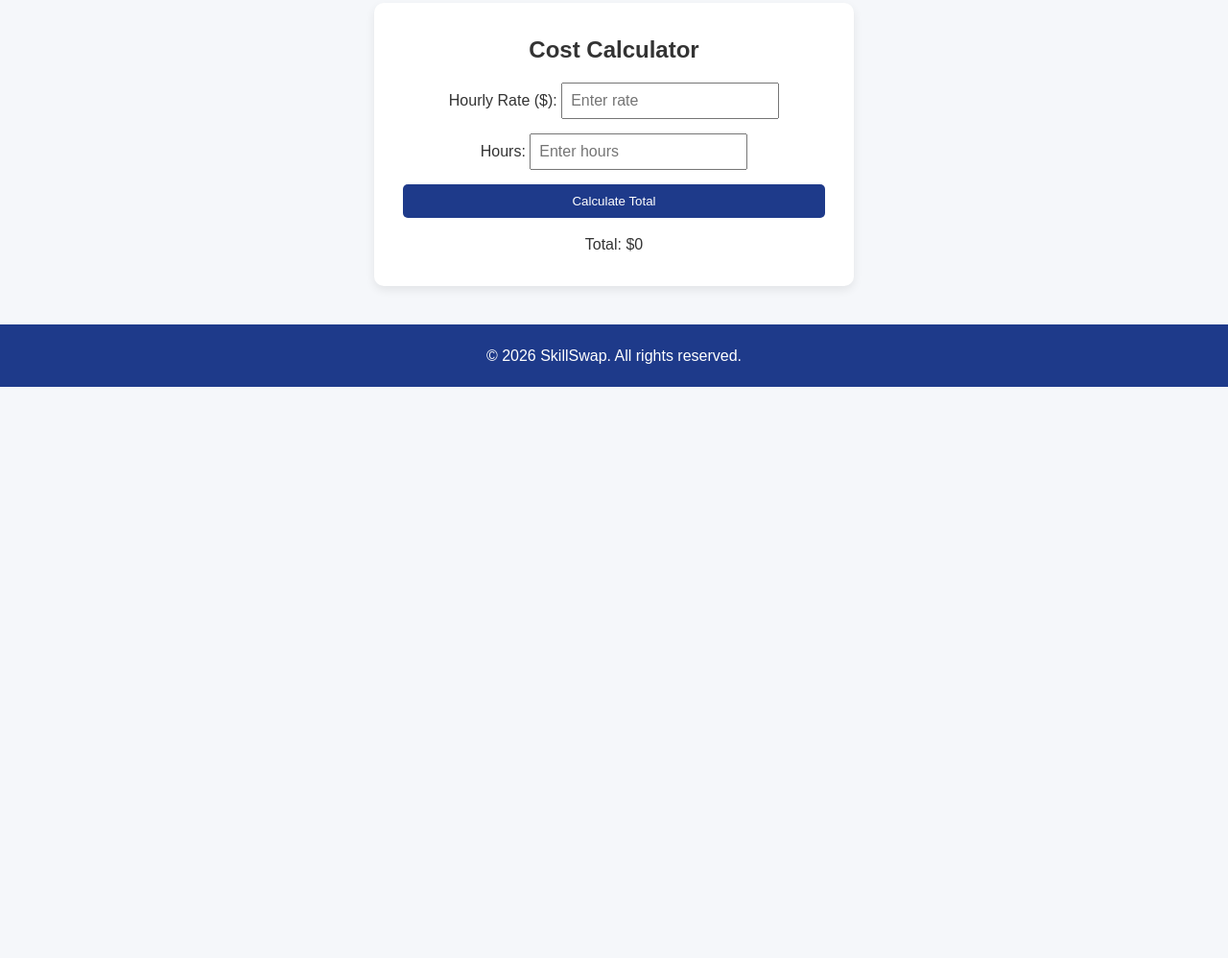
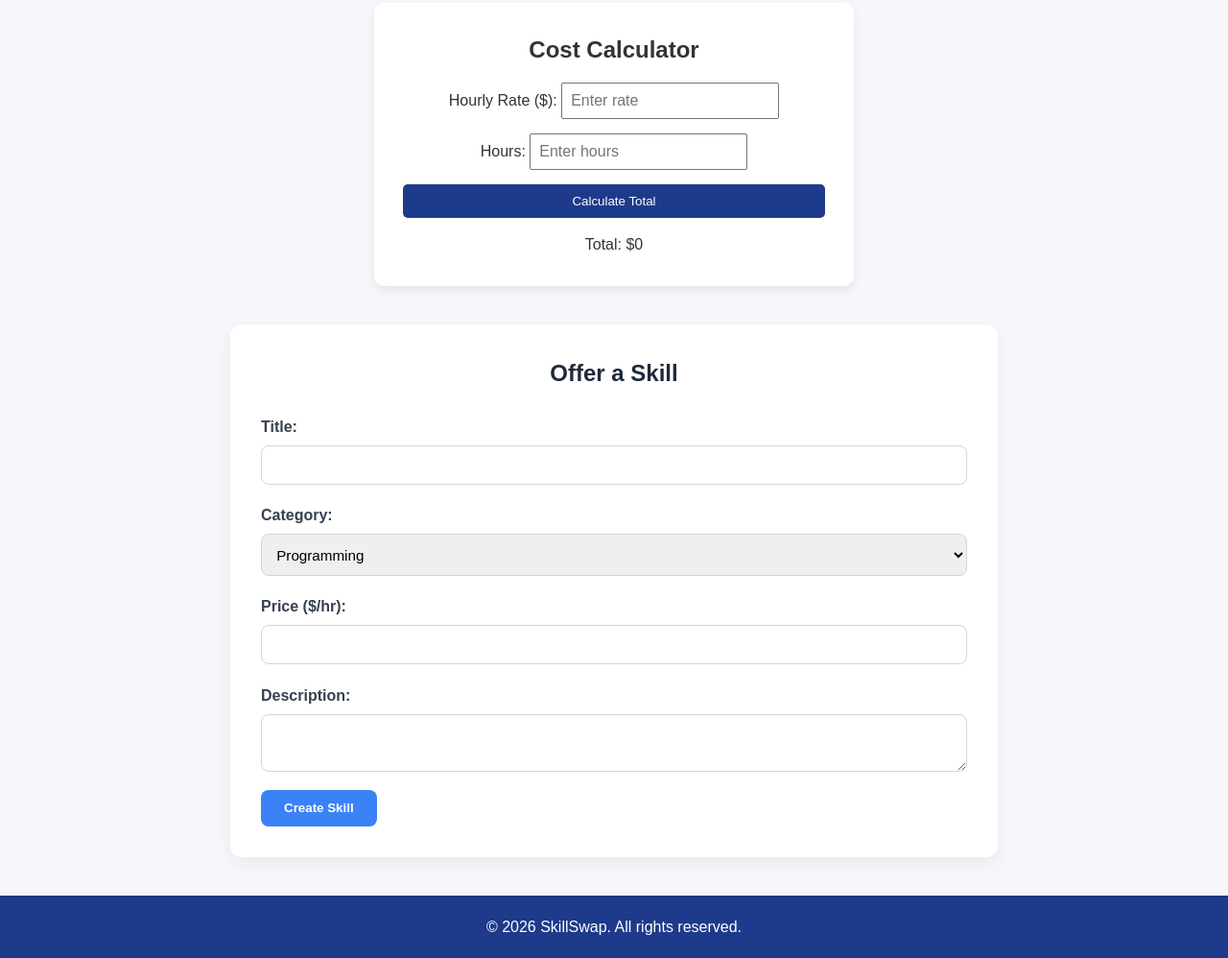
Before and after one commit to LuciLzan/skills-swap-luke-unit9, a plain HTML site: page index.html in a window 1280 px wide. Shown: the part 946-1944 px from the top of the page at 96% size. Before the commit the page ends 1349 px from the top, so only its background shows below. Drawn offline with Linux system fonts and the light colour scheme; no server answers.

Commit message:
Added support for creating new skills, styling, and updated html to have proper form for skill creation

```diff
--- a/index.html
+++ b/index.html
@@ -87,7 +87,37 @@
             <p id="total-result">Total: $0</p>
         </div>
     </section>
+    <section class="create-skill">
+        <h2>Offer a Skill</h2>
 
+        <form id="create-skill-form">
+            <label>
+                Title:
+                <input type="text" id="skill-title" required />
+            </label>
+
+            <label>
+                Category:
+                <select id="skill-category" required>
+                    <option value="programming">Programming</option>
+                    <option value="music">Music</option>
+                    <option value="career">Career</option>
+                </select>
+            </label>
+
+            <label>
+                Price ($/hr):
+                <input type="number" id="skill-price" required />
+            </label>
+
+            <label>
+                Description:
+                <textarea id="skill-description" required></textarea>
+            </label>
+
+            <button type="submit">Create Skill</button>
+        </form>
+    </section>
 </main>
 <footer>
     <p>&copy; 2026 SkillSwap. All rights reserved.</p>
--- a/script.js
+++ b/script.js
@@ -123,6 +123,30 @@ document.addEventListener("DOMContentLoaded", () => {
 
             matchResults.appendChild(div);
         });
+
     });
 
+    const form = document.getElementById("create-skill-form");
+
+    form.addEventListener("submit", (e) => {
+        e.preventDefault();
+
+        const skillData = {
+            title: document.getElementById("skill-title").value,
+            category: document.getElementById("skill-category").value,
+            price: parseFloat(document.getElementById("skill-price").value),
+            description: document.getElementById("skill-description").value
+        };
+
+        // POST to database function
+        window.apiService.createSkill(skillData).then(async (response) => {
+            await loadSkills()
+            // Re-render UI
+            renderSkills(skills);
+        });
+
+        form.reset();
+    });
+
+
 });
--- a/styles.css
+++ b/styles.css
@@ -235,6 +235,70 @@ header {
     border-bottom: 1px solid #ddd;
 }
 
+.create-skill {
+    background-color: #ffffff;
+    padding: 2rem;
+    margin: 2rem auto;
+    max-width: 800px;
+    border-radius: 12px;
+    box-shadow: 0 6px 18px rgba(0, 0, 0, 0.06);
+}
+
+.create-skill h2 {
+    margin-bottom: 1.5rem;
+    text-align: center;
+    color: #1e293b;
+}
+
+#create-skill-form {
+    display: flex;
+    flex-direction: column;
+    gap: 1.2rem;
+}
+
+#create-skill-form label {
+    display: flex;
+    flex-direction: column;
+    font-weight: 600;
+    color: #374151;
+    gap: 0.4rem;
+}
+
+#create-skill-form input,
+#create-skill-form select,
+#create-skill-form textarea {
+    padding: 0.7rem;
+    border-radius: 8px;
+    border: 1px solid #d1d5db;
+    font-size: 0.95rem;
+    transition: border 0.2s ease, box-shadow 0.2s ease;
+}
+
+#create-skill-form input:focus,
+#create-skill-form select:focus,
+#create-skill-form textarea:focus {
+    outline: none;
+    border-color: #3b82f6;
+    box-shadow: 0 0 0 3px rgba(59, 130, 246, 0.15);
+}
+
+#create-skill-form button {
+    align-self: flex-start;
+    padding: 0.7rem 1.5rem;
+    background-color: #3b82f6;
+    color: white;
+    border: none;
+    border-radius: 8px;
+    font-weight: 600;
+    cursor: pointer;
+    transition: background-color 0.2s ease, transform 0.1s ease;
+}
+
+#create-skill-form button:hover {
+    background-color: #2563eb;
+    transform: translateY(-2px);
+}
+
 /* Footer */
 footer {
     text-align: center;
```
